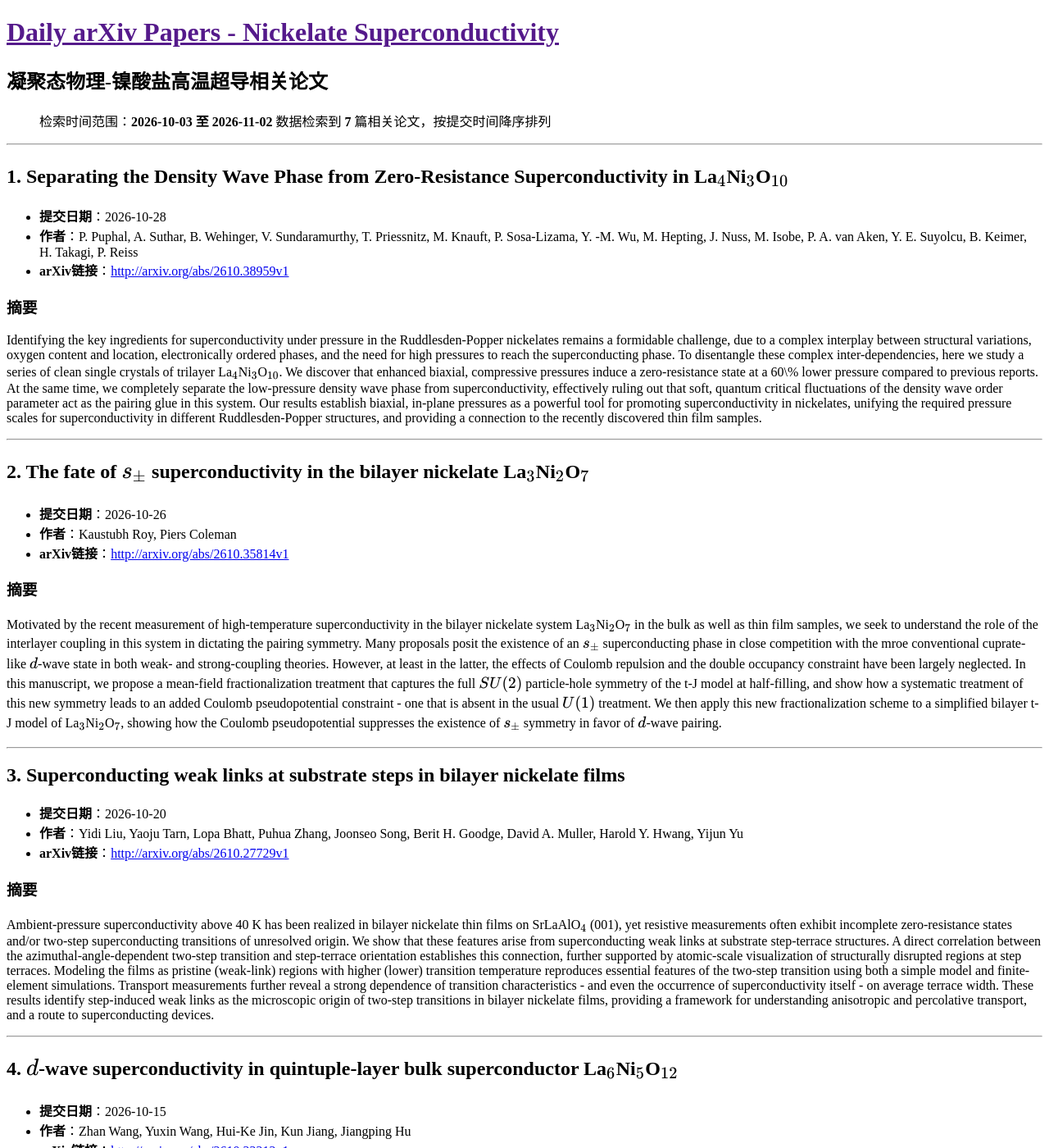
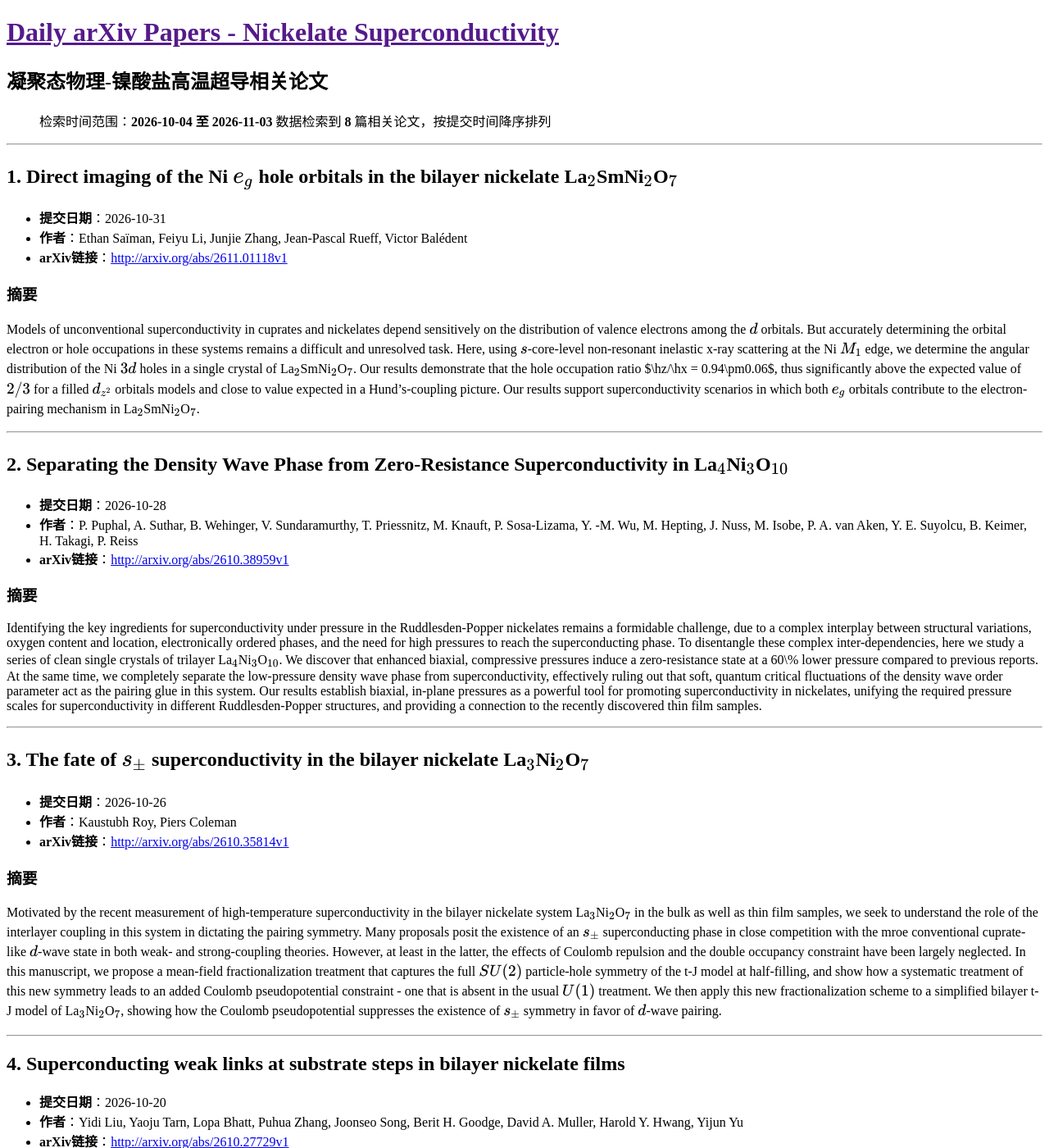
Before and after one commit to yangke25491/daily-arxiv-nickelate_superconductivity, a Jekyll site: the page built from docs/index.md, in a window 1280 px wide and 1400 px high. Shown: the whole window at 82% size. Built offline with Jekyll 4.4.1, drawn with Linux system fonts in a browser that asks for light colours; some of the changed text lies outside the part shown.

Commit message:
Automated update: arXiv papers

```diff
--- a/docs/index.md
+++ b/docs/index.md
@@ -5,12 +5,23 @@ title: 镍酸盐超导论文
 
 # 凝聚态物理-镍酸盐高温超导相关论文
 
-> 检索时间范围：**2026-10-03 至 2026-11-02**
-> 数据检索到 **7** 篇相关论文，按提交时间降序排列
+> 检索时间范围：**2026-10-04 至 2026-11-03**
+> 数据检索到 **8** 篇相关论文，按提交时间降序排列
 
 ---
 
-## 1. Separating the Density Wave Phase from Zero-Resistance Superconductivity in La${}\_4$Ni${}\_3$O${}\_{10}$
+## 1. Direct imaging of the Ni $e\_g$ hole orbitals in the bilayer nickelate La${}\_2$SmNi${}\_2$O${}\_7$
+
+- **提交日期**：2026-10-31
+- **作者**：Ethan Saïman, Feiyu Li, Junjie Zhang, Jean-Pascal Rueff, Victor Balédent
+- **arXiv链接**：[http://arxiv.org/abs/2611.01118v1](http://arxiv.org/abs/2611.01118v1)
+
+### 摘要
+Models of unconventional superconductivity in cuprates and nickelates depend sensitively on the distribution of valence electrons among the $d$ orbitals. But accurately determining the orbital electron or hole occupations in these systems remains a difficult and unresolved task. Here, using $s$-core-level non-resonant inelastic x-ray scattering at the Ni $M\_1$ edge, we determine the angular distribution of the Ni $3d$ holes in a single crystal of La${}\_2$SmNi${}\_2$O${}\_7$. Our results demonstrate that the hole occupation ratio $\hz/\hx = 0.94\pm0.06$, thus significantly above the expected value of $2/3$ for a filled $d\_{z^2}$ orbitals models and close to value expected in a Hund's-coupling picture. Our results support superconductivity scenarios in which both $e\_g$ orbitals contribute to the electron-pairing mechanism in La${}\_2$SmNi${}\_2$O${}\_7$.
+
+---
+
+## 2. Separating the Density Wave Phase from Zero-Resistance Superconductivity in La${}\_4$Ni${}\_3$O${}\_{10}$
 
 - **提交日期**：2026-10-28
 - **作者**：P. Puphal, A. Suthar, B. Wehinger, V. Sundaramurthy, T. Priessnitz, M. Knauft, P. Sosa-Lizama, Y. -M. Wu, M. Hepting, J. Nuss, M. Isobe, P. A. van Aken, Y. E. Suyolcu, B. Keimer, H. Takagi, P. Reiss
@@ -21,7 +32,7 @@ Identifying the key ingredients for superconductivity under pressure in the Rudd
 
 ---
 
-## 2. The fate of $s\_{\pm}$ superconductivity in the bilayer nickelate La${}\_3$Ni${}\_2$O${}\_7$
+## 3. The fate of $s\_{\pm}$ superconductivity in the bilayer nickelate La${}\_3$Ni${}\_2$O${}\_7$
 
 - **提交日期**：2026-10-26
 - **作者**：Kaustubh Roy, Piers Coleman
@@ -65,7 +76,7 @@ Nickelate superconductors, sharing a similar electronic environment with cuprate
 
 ---
 
-## 6. Multiorbital Anisotropy and Magnetic Excitations in Trilayer Nickelate Pr${}\_4$Ni${}\_3$O${}\_{10}$
+## 7. Multiorbital Anisotropy and Magnetic Excitations in Trilayer Nickelate Pr${}\_4$Ni${}\_3$O${}\_{10}$
 
 - **提交日期**：2026-10-06
 - **作者**：Ziqiang Guan, Sophia F. R. TenHuisen, Xuefei Guo, Wei He, Aulden K. Jones, Marli dos Reis Cantarino, Xinglong Chen, Hong Zheng, J. F. Mitchell, Nicholas B. Brookes, Mark P. M. Dean, Matteo Mitrano
@@ -76,7 +87,7 @@ Rare-earth substitution strongly modifies the structure, metallicity, and superc
 
 ---
 
-## 7. Luttinger Liquid Behavior in a Single-Layer Nickelate La1.4Sr0.6NiO4
+## 8. Luttinger Liquid Behavior in a Single-Layer Nickelate La1.4Sr0.6NiO4
 
 - **提交日期**：2026-10-06
 - **作者**：Yinqi Hu, Yidian Li, Xian Du, Wenxuan Zhao, Kaiyi Zhai, Senyao Zhang, Jiawei Shao, Mingxin Mao, Houke Chen, Jieyi Liu, Donghui Lu, Makoto Hashimoto, Fangyuan Zhu, Zhengtai Liu, Dawei Shen, Yaobo Huang, Zhongkai Liu, D. Prabhakaran, Yanpeng Qi, Yilin Wang, Yulin Chen, Lexian Yang
```
Also changed, not shown: other parts of docs/index.md (+3 -3 lines).
